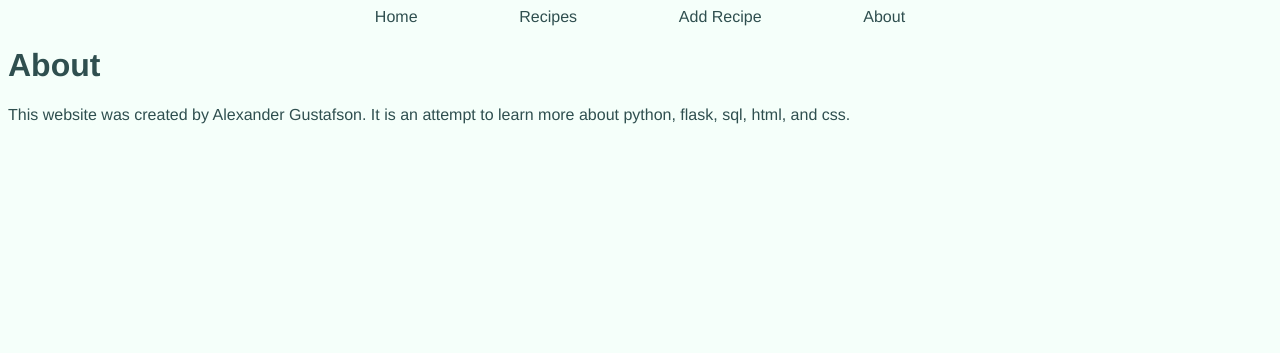
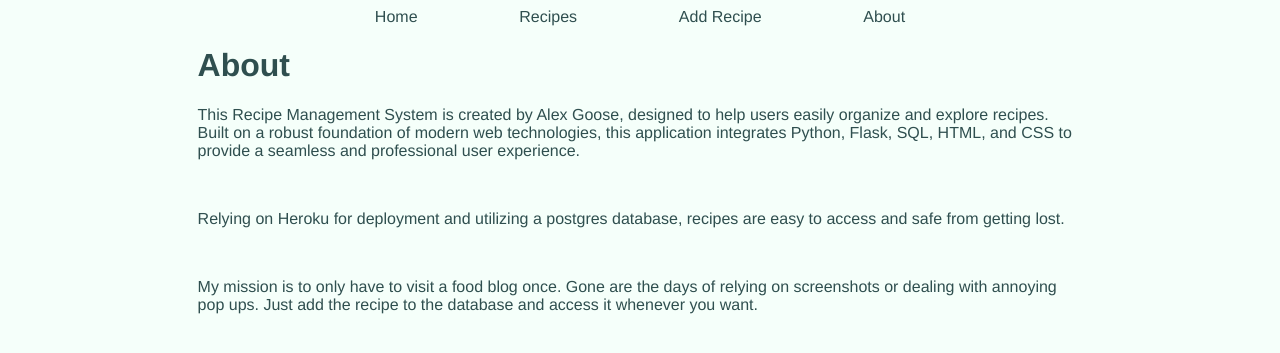
Before and after one commit to AlexanderGoose/recipes_app, a Flask app: page /about in a window 1280 px wide. Shown: the top 353 px of the page. Run offline with Flask 3, Linux system fonts and the light colour scheme; some libraries are stand-ins or nearby versions; some web fonts are replaced.

Commit message:
added more about project

```diff
--- a/templates/about.html
+++ b/templates/about.html
@@ -1,10 +1,30 @@
 {% extends 'template.html' %}
 
 {% block content %}
-<h1>About</h1>
+<div id="about-container">
+    <h1>About</h1>
 
-<p>This website was created by Alexander Gustafson. It is an attempt to
-    learn more about python, flask, sql, html, and css.
-</p>
+    <p>This Recipe Management System is created by Alex Goose,
+        designed to help users easily organize and explore recipes.
+        Built on a robust foundation of modern web technologies,
+        this application integrates Python, Flask, SQL, HTML, and CSS to
+        provide a seamless and professional user experience.
+    </p>
+
+    <br>
+
+    <p>
+        Relying on Heroku for deployment and utilizing a postgres
+        database, recipes are easy to access and safe from getting lost.
+    </p>
+
+    <br>
+
+    <p>
+        My mission is to only have to visit a food blog once. Gone are the
+        days of relying on screenshots or dealing with annoying pop ups. Just
+        add the recipe to the database and access it whenever you want.
+    </p>
+</div>
 
 {% endblock %}
```
